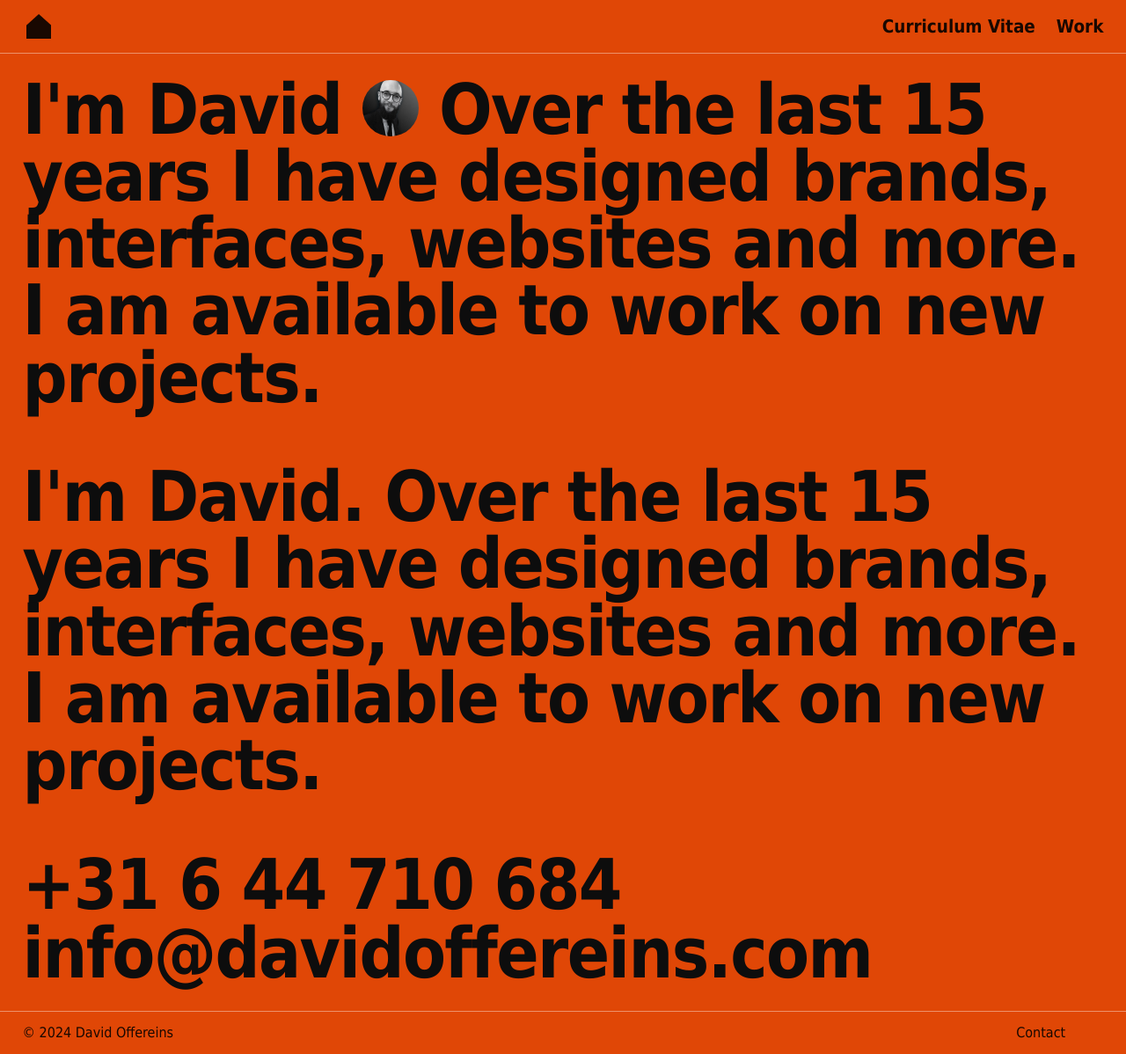
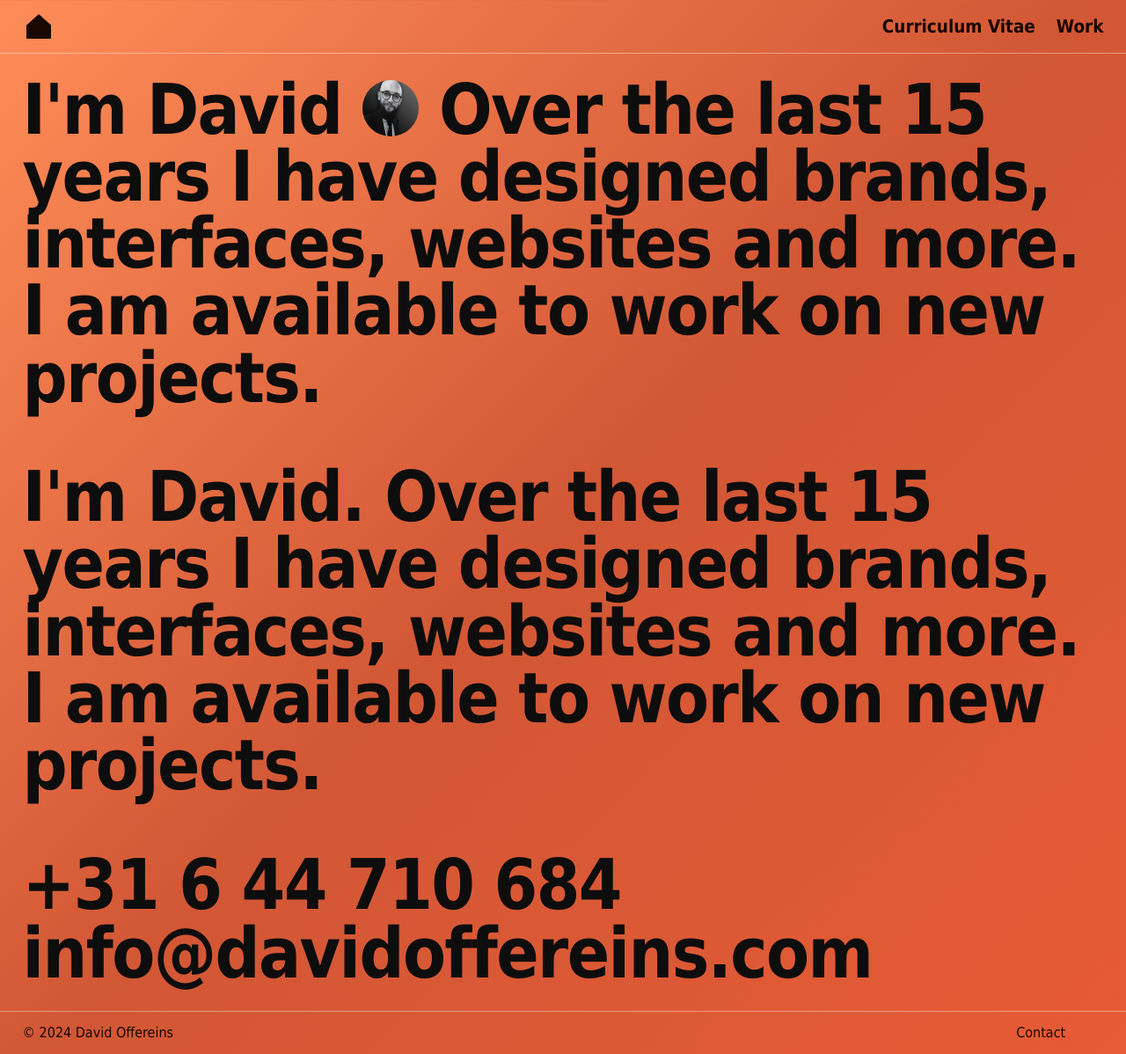
Before and after one commit to davidoffereins/davidoffereins.github.io, a Jekyll site: the page built from index.markdown, in a window 1280 px wide. Shown: the whole page at 88% size. Built offline with Jekyll 4.4.1, drawn with Linux system fonts in a browser that asks for light colours; some web fonts are replaced.

Commit message:
add motherfckg gradients

```diff
--- a/_sass/custom/_main.scss
+++ b/_sass/custom/_main.scss
@@ -7,10 +7,14 @@ body {
   min-height: 100vh;
   display: flex;
   flex-direction: column;
+  background-size: 400% 400%;
+  animation: gradient 1s ease infinite;
+  // height: 100vh;
 
   // Different colors for pages
   &.home {
     background-color: $background-color-A;
+    background: linear-gradient(-45deg, #e75b35, #d25735, #ff8d58);
     color: $text-color;
     .svg-icon {
       fill: $link-color-A;
@@ -39,6 +43,7 @@ body {
   }
   &.cv {
     background-color: $background-color-B;
+    background: linear-gradient(70deg, #008dbc, #5fb2ed, #7bd5f1);
     color: $text-color;
     .svg-icon {
       fill: $link-color-B;
@@ -349,3 +354,15 @@ $cv-border-color: fade-out($link-color-B, .6);
     }
   }
 }
+
+@keyframes gradient {
+	0% {
+		background-position: 0% 50%;
+	}
+	50% {
+		background-position: 100% 50%;
+	}
+	100% {
+		background-position: 0% 50%;
+	}
+}
```
